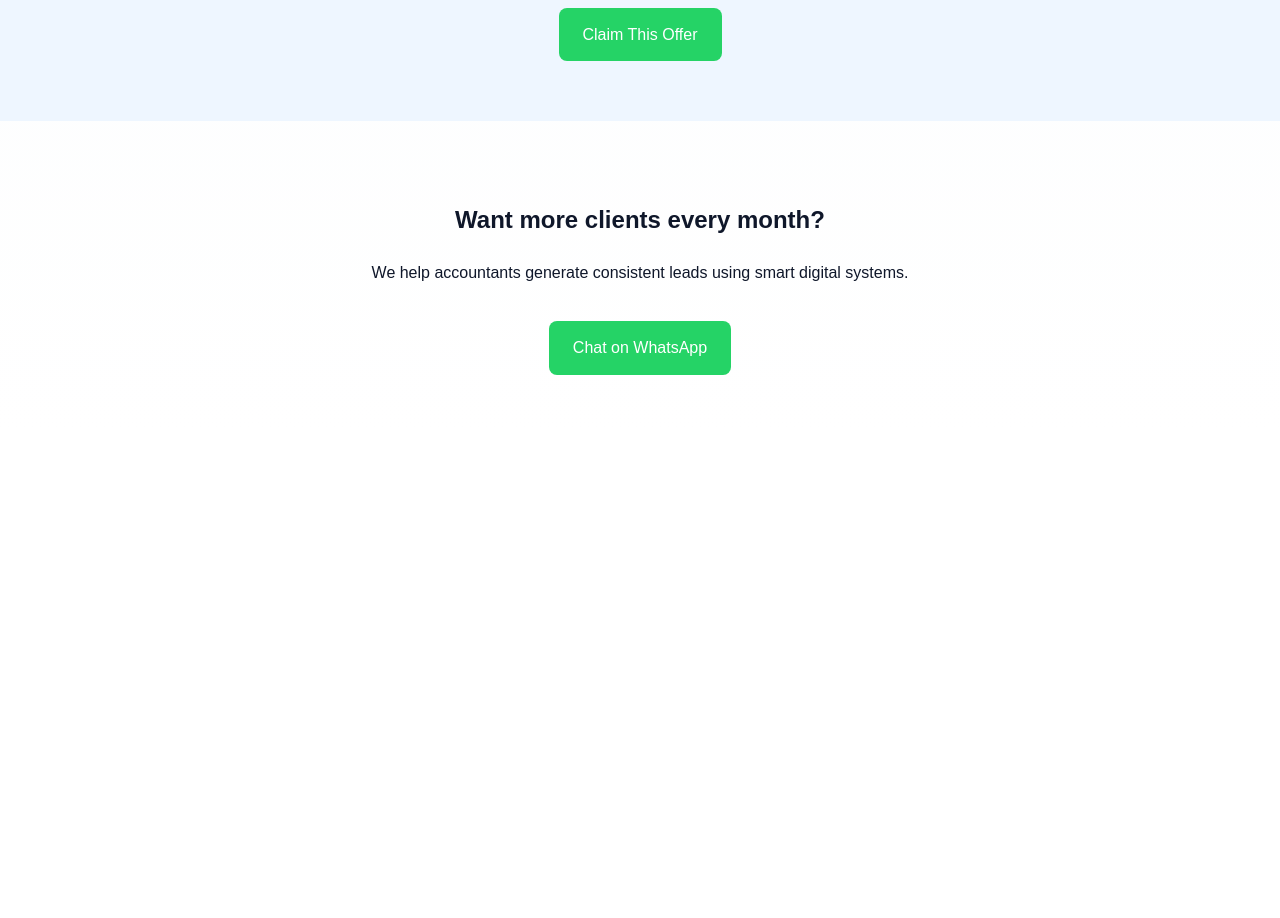
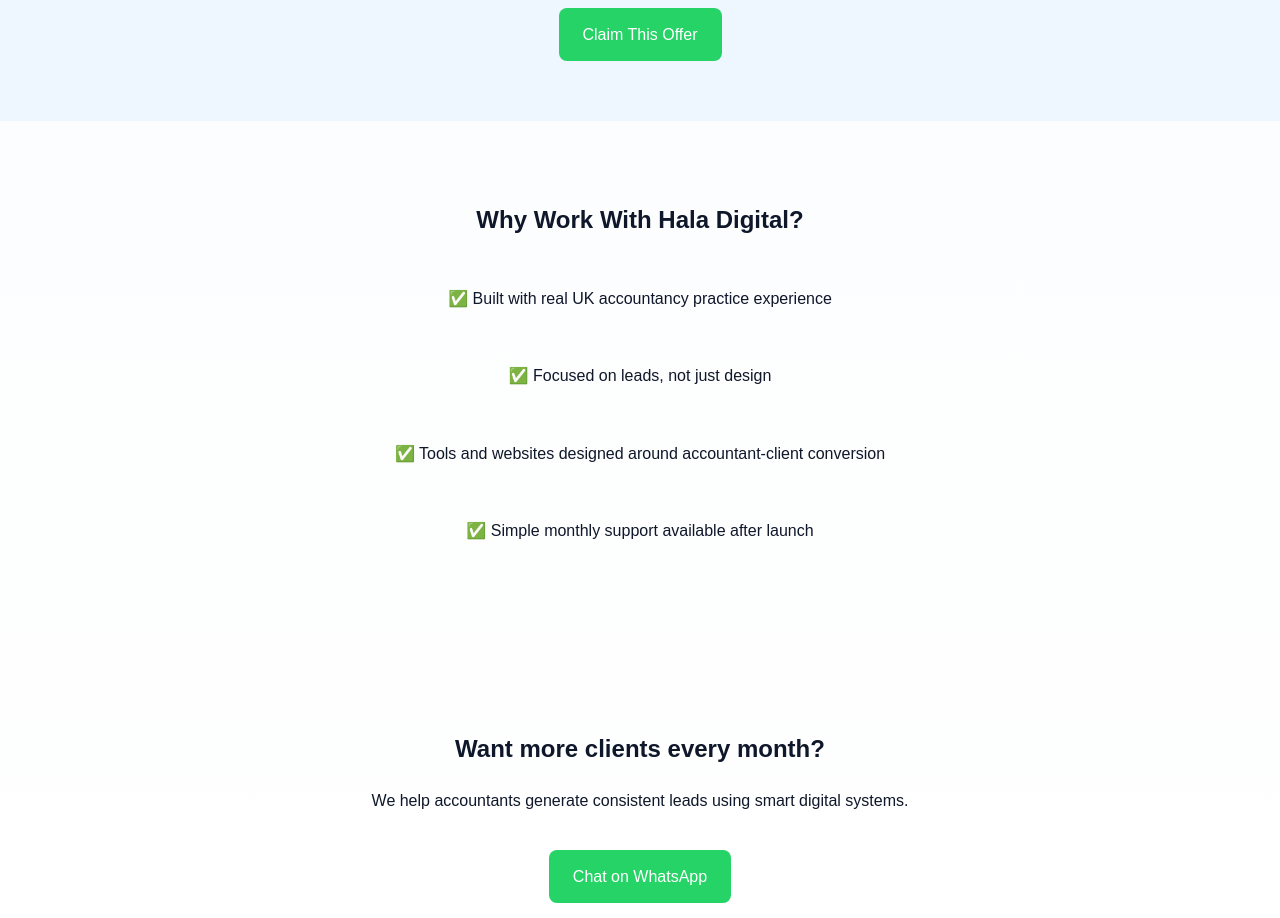
Before and after one commit to HalaDigitalLtd/uktaxcalculator-app, a Next.js app: page /hala in a window 1280 px wide. Shown: the part 1020-1938 px from the top of the page. Before the commit the page ends 1455 px from the top, so only its background shows below. Built offline with nearby package versions, Linux system fonts and the light colour scheme.

Commit message:
Add trust section to Hala homepage

```diff
--- a/app/hala/page.tsx
+++ b/app/hala/page.tsx
@@ -82,6 +82,17 @@ export default function HalaPage() {
     Claim This Offer
   </a>
 </section>
+      {/* TRUST */}
+<section style={{ padding: "60px 20px", textAlign: "center" }}>
+  <h2>Why Work With Hala Digital?</h2>
+
+  <div style={{ maxWidth: "900px", margin: "30px auto", display: "grid", gap: "20px" }}>
+    <p>✅ Built with real UK accountancy practice experience</p>
+    <p>✅ Focused on leads, not just design</p>
+    <p>✅ Tools and websites designed around accountant-client conversion</p>
+    <p>✅ Simple monthly support available after launch</p>
+  </div>
+</section>
 
       {/* CTA */}
       <section style={{ padding: "60px 20px", textAlign: "center" }}>
```
